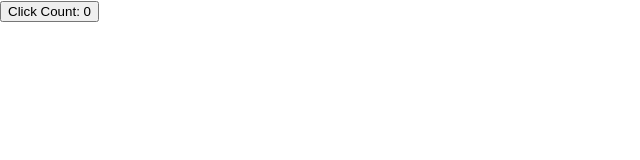
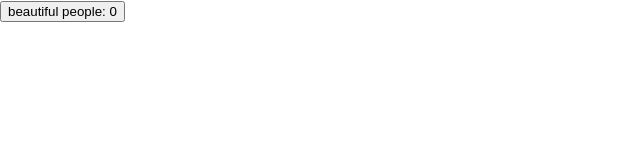
Before and after one commit to evelynAnais/react-state-management, a React (Create React App) app: page / in a window 1280 px wide. Shown: the top 160 px of the page, without its empty margins (0-640 px from the left). Built offline with nearby package versions, Linux system fonts and the light colour scheme; the HTML template or start-up script is replaced by a standard one.

Commit message:
keeping notes

```diff
--- a/src/App.js
+++ b/src/App.js
@@ -19,7 +19,7 @@
 
   return (
     <div>
-      <button onClick={() => setCount(count + 1)}>Click Count: {count}</button>
+      <button onClick={() => setCount(count + 1)}>beautiful people: {count}</button>
     </div>
   )
 }
```
